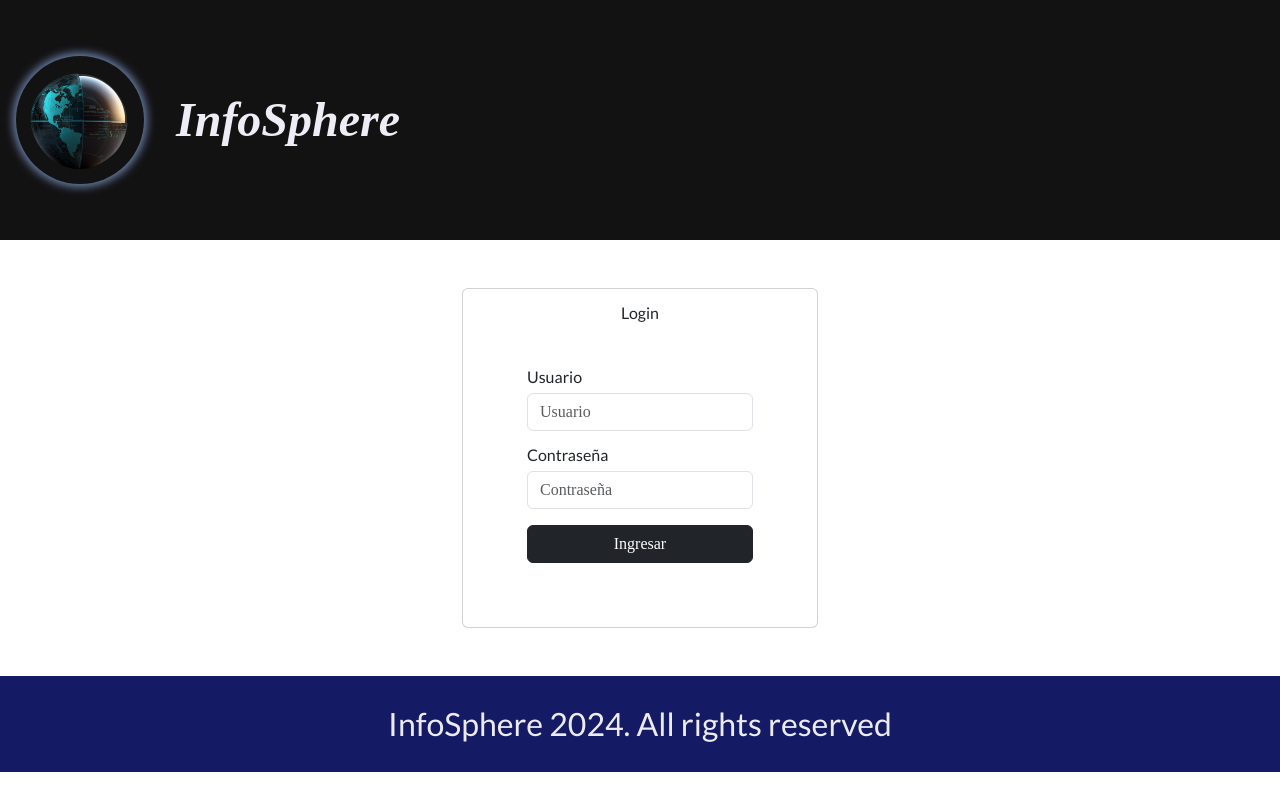
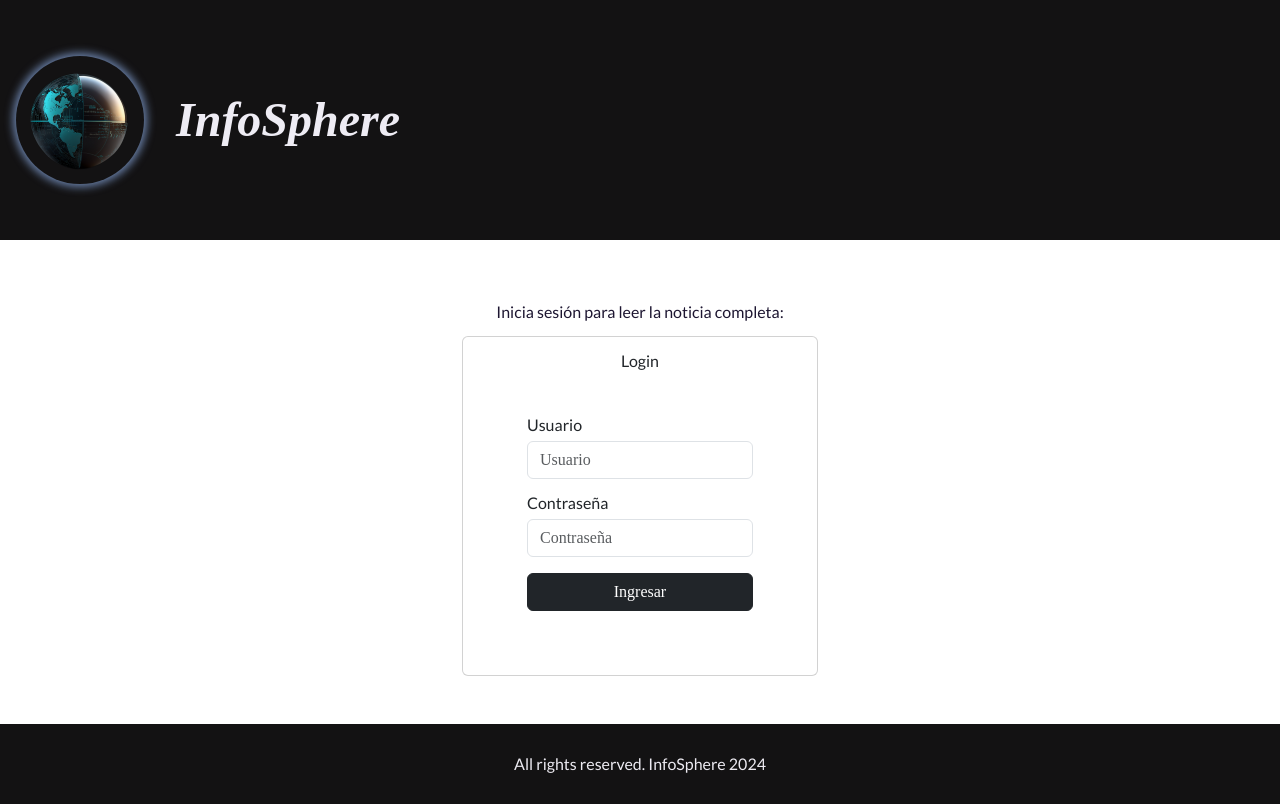
Before and after one commit to sarainesgonz/prog3-tif, a React (Vite) app in the folder InfoSphere/: page /login in a window 1280 px wide. Built offline with nearby package versions, Linux system fonts and the light colour scheme; a web font is replaced by a local one.

Commit message:
styles: changes of color and fonts in footer

```diff
--- a/InfoSphere/src/components/layout/Footer.jsx
+++ b/InfoSphere/src/components/layout/Footer.jsx
@@ -2,6 +2,6 @@ import "../../styles/Footer.css";
 import 'bootstrap/dist/css/bootstrap.min.css';
 
 function Footer(props) {
-    return <h2 className="footer">InfoSphere 2024. All rights reserved</h2>;
+    return <h2 className="footer">All rights reserved. InfoSphere 2024</h2>;
   }
 export default Footer;
--- a/InfoSphere/src/components/layout/Login.jsx
+++ b/InfoSphere/src/components/layout/Login.jsx
@@ -66,10 +66,14 @@ function Login(props) {
 
     return (
         <div className="container mt-5 mb-5">
+
             <div className="row justify-content-center">
                 <div className="col-md-6 col-lg-4">
+                <h2 className="text-center m-2 p-2">Inicia sesión para leer la noticia completa: </h2>
                     <div className="card">
+
                         <div className="card-body">
+
                             <h1 className="text-center">Login</h1>
 
                             <form onSubmit={handleSubmit} className="m-4 p-4">
--- a/InfoSphere/src/styles/Footer.css
+++ b/InfoSphere/src/styles/Footer.css
@@ -1,6 +1,5 @@
 .footer {
-    background-color:rgb(20, 26, 100);
-    font-size: 2rem;
+    background-color:#131213;
     text-align: center;
     color: rgb(237, 235, 242);
     padding: 2rem;
```
